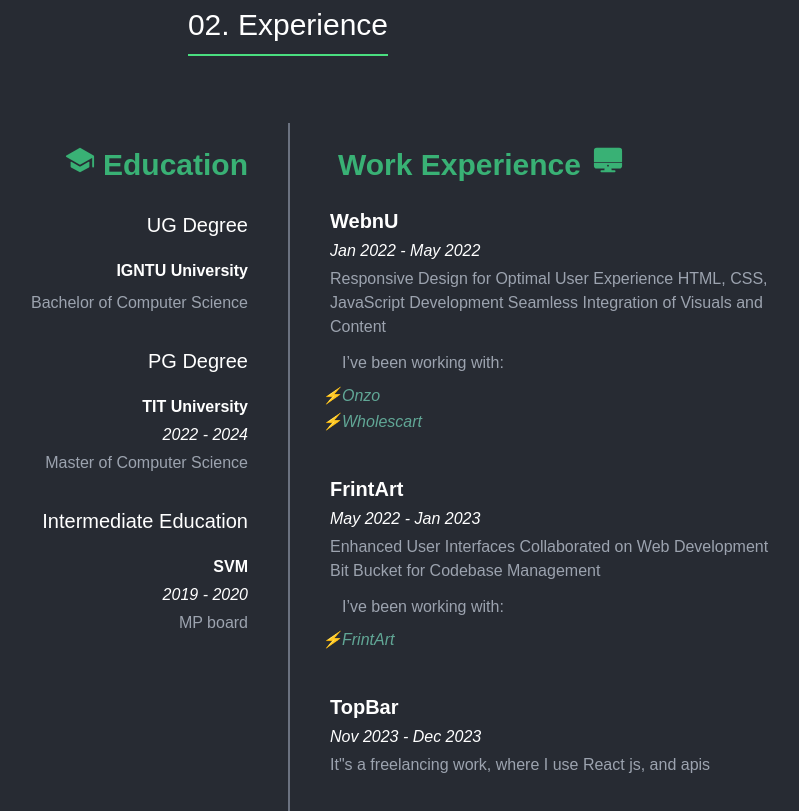
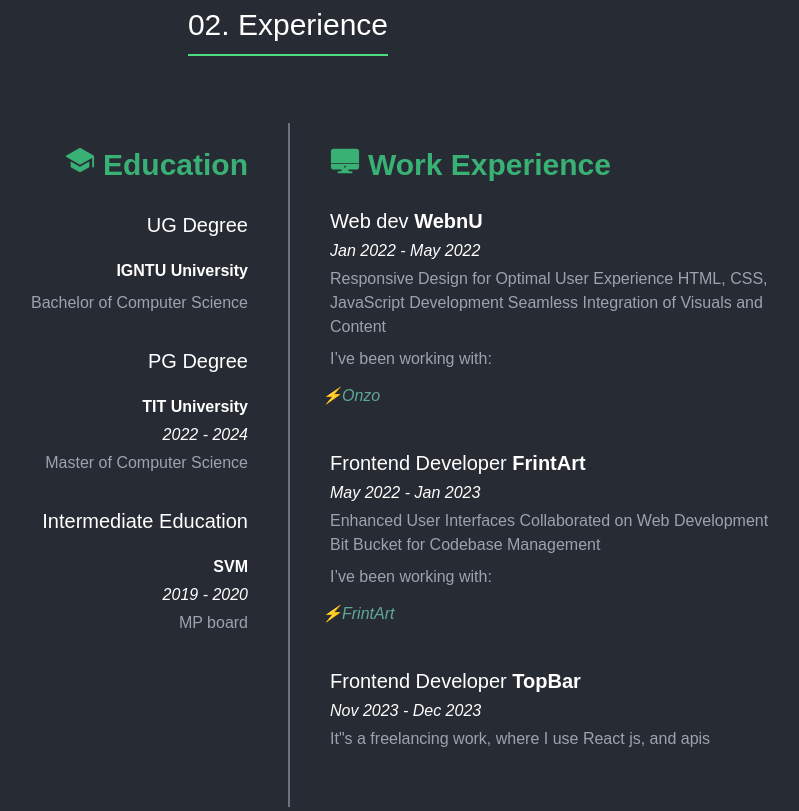
Before and after one commit to Jagrati1213/jagrati-gupta, a React (Create React App) app: page / in a window 1280 px wide. Shown: the part 1520-2331 px from the top of the page, without its empty margins (352-1151 px from the left). Built offline with nearby package versions, Linux system fonts and the light colour scheme.

Commit message:
JG: reduce code

```diff
--- a/src/components/experience/Work.js
+++ b/src/components/experience/Work.js
@@ -1,29 +1,28 @@
-import React from 'react'
+import React, { useEffect } from 'react'
 import workData from '../../data/works.json';
 
 export default function Work() {
+
     return (
-        <div className="md:w-3/6 w-full md:px-5 px-6 py-4 md:pl-10 border-l-2 border-gray-500">
+        <div className="md:w-3/6 w-full md:px-5 px-6 py-4 lg:pl-10 border-l-2 border-gray-500">
 
-            <span className='font-bold text-[#39b175] lg:text-3xl text-2xl px-3 lg:hidden'><ion-icon name="desktop"></ion-icon></span>
-            <h3 className="experience-heading">Work Experience</h3>
-            <span className='font-bold text-[#39b175] lg:text-3xl text-2xl px-3 lg:inline hidden'><ion-icon name="desktop"></ion-icon></span>
+            <div className='flex items-center flex-row'>
+                <span className='font-bold text-[#39b175] lg:text-3xl text-2xl'><ion-icon name="desktop"></ion-icon></span>
+                <h3 className="experience-heading lg:order-2">Work Experience</h3>
+            </div>
 
             {/* Put Work Details.. */}
             {
                 workData.map((currWork, index) => {
                     return (
                         <div className="pb-3 my-4" key={index}>
-                            <h5 className='text-xl text-white'>{currWork?.postion} <span className="text-accent-4 font-bold">
+                            <h5 className='text-xl text-white'>{currWork?.position} <span className="text-accent-4 font-bold">
                                 {currWork?.company}</span>
                             </h5>
                             <p className="mb-0 py-1 italic text-white">{currWork?.time}</p>
                             <p className='text-gray-400'>{currWork?.des}</p>
+                            {currWork?.workLink && <p className='my-2 pl-0 text-gray-400'>I’ve been working with:</p>}
                             <ul className='text-gray-400 my-3 px-3  work-link'>
-                                {
-                                    !currWork?.workLink ? '' : <p className='my-2'>I’ve been working with:</p>
-                                }
-
                                 {/* Put works Link */}
                                 {
                                     currWork?.workLink?.map((currLink, index) => {
--- a/src/data/works.json
+++ b/src/data/works.json
@@ -8,10 +8,6 @@
             {
                 "link": "https://onzo.in/",
                 "projectName": "Onzo"
-            },
-            {
-                "link": "https://www.wholesalerkart.com/",
-                "projectName": "Wholescart"
             }
         ]
     },
```
